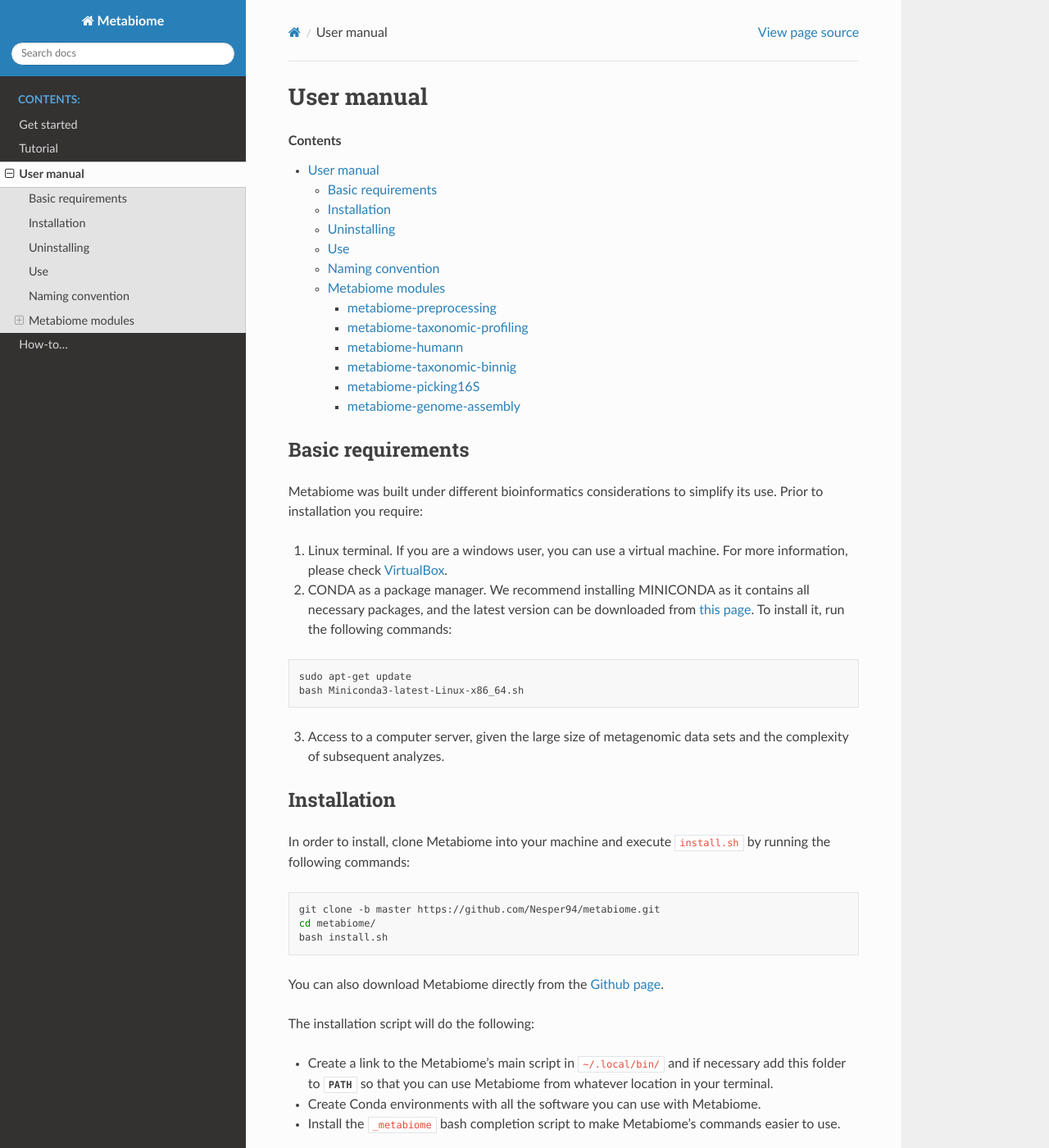
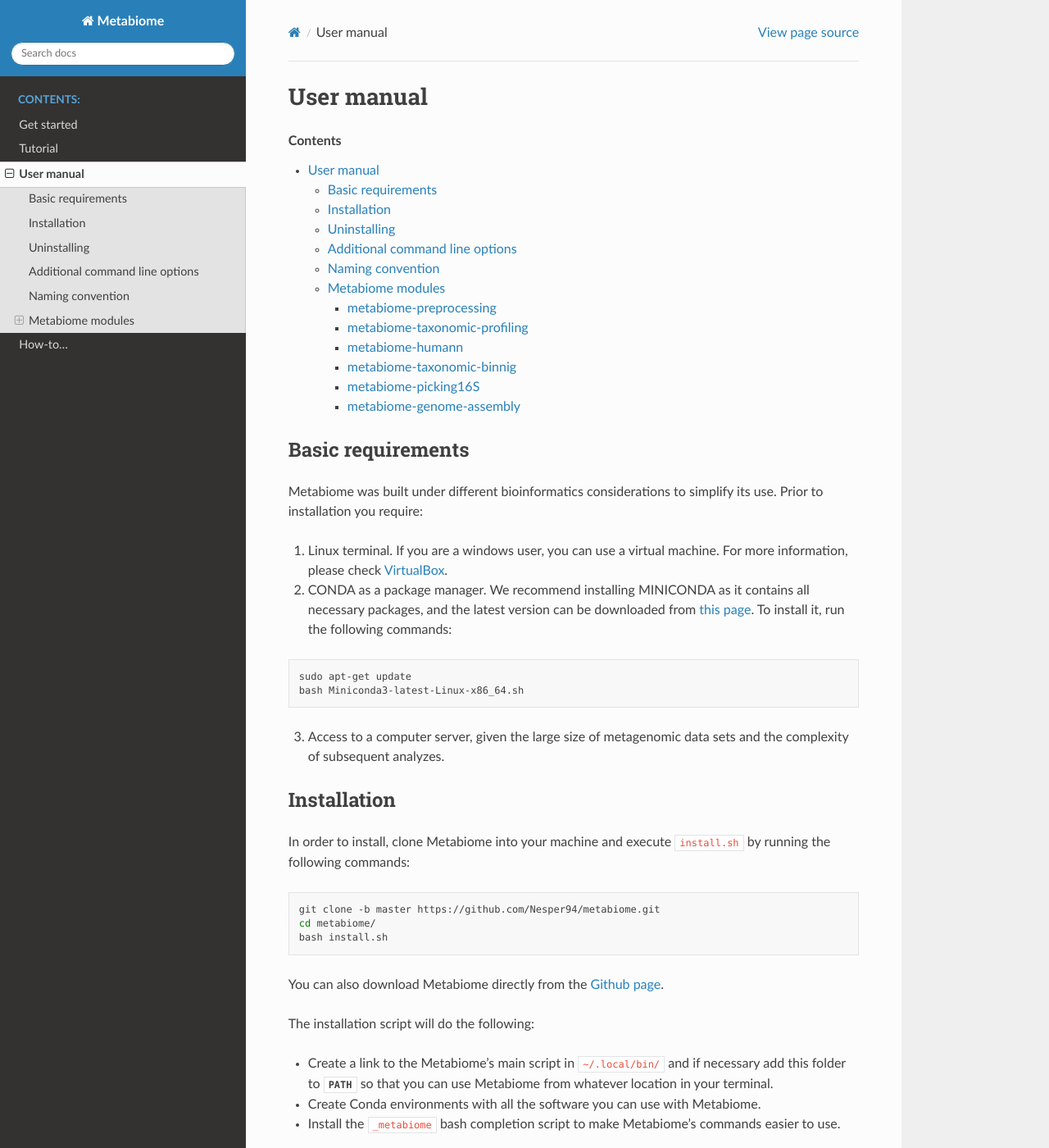
Before and after one commit to Nesper94/Metabiome, a Sphinx documentation site: the page built from documentation/source/user-manual.rst, in a window 1280 px wide and 1400 px high. Shown: the whole window at 82% size. Built offline with Sphinx 7.4.7 and the Read the Docs theme 2.0.0, drawn with Linux system fonts in a browser that asks for light colours; some of the changed text lies outside the part shown.

Commit message:
Change title of section
Use -> Additional command line options

```diff
--- a/documentation/source/user-manual.rst
+++ b/documentation/source/user-manual.rst
@@ -56,8 +56,8 @@ the Metabiome's folder and execute the :file:`uninstall.sh` script:
     cd scripts/
     bash uninstall.sh
 
-Use
----
+Additional command line options
+-------------------------------
 
 Some Metabiome commands accept the flag ``-opts``, if this flag is used
 then it must be the last flag used in the command. After this flag you can
```
